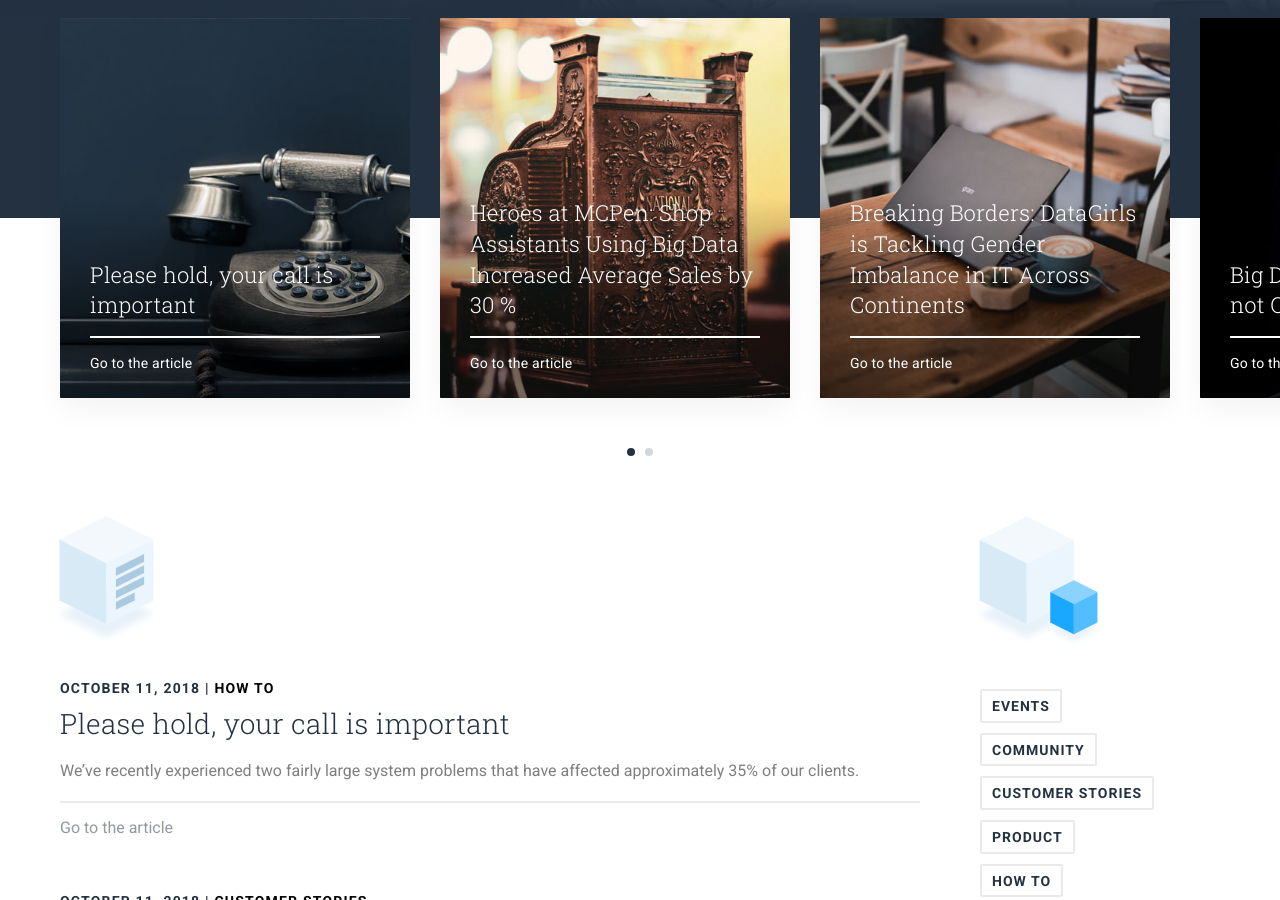
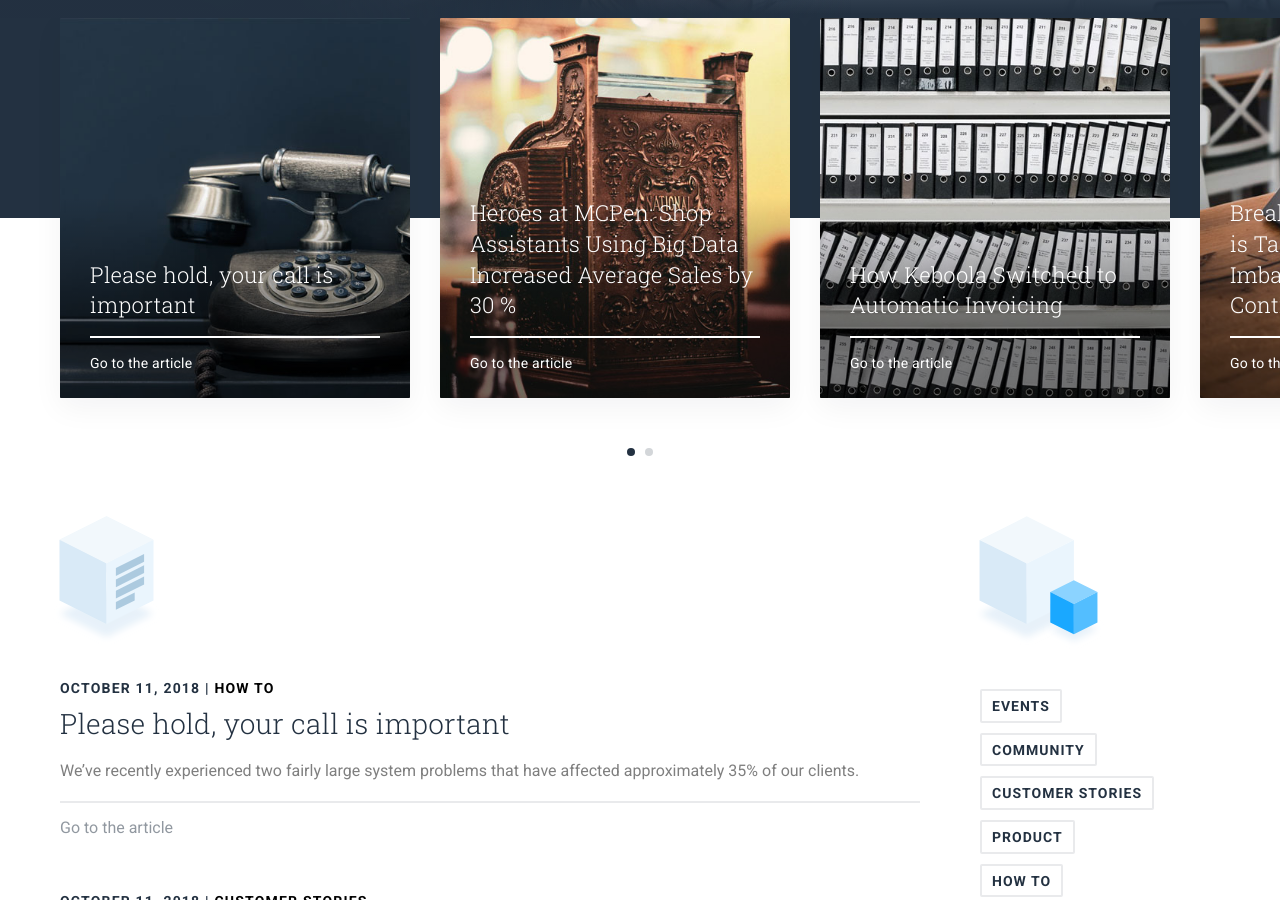
Before and after one commit to keboola/blog, a Jekyll site: the page built from index.md, in a window 1280 px wide and 900 px high, scrolled down 758 px. Built offline with Jekyll 4.4.1, drawn with Linux system fonts in a browser that asks for light colours; nearby versions of some CDN libraries.

Commit message:
Update from Forestry.io - Updated how-keboola-switched-to-automatic-invoicing.md

```diff
--- a/_posts/2018-10-10-how-keboola-switched-to-automatic-invoicing.md
+++ b/_posts/2018-10-10-how-keboola-switched-to-automatic-invoicing.md
@@ -7,7 +7,7 @@ perex: Automating the invoicing process to cut down up to 2-3 mandays per month.
   goal was clear. But how did we do it?
 user: pavel-dolezal
 coverphoto: ''
-coverphoto_slider: ''
+coverphoto_slider: "/uploads/invoicing.jpg"
 
 ---
 Assisting clients with data and automation is our specialty here at Keboola, with the mission of helping businesses become “data-driven.” Several months ago it was our turn to put in moto our own engines and build an automated workflow for our invoicing process. After we lost our two main finance wizards to the joys of childcare, we decided to go on the automated road ourselves for our internal business processes.
```
